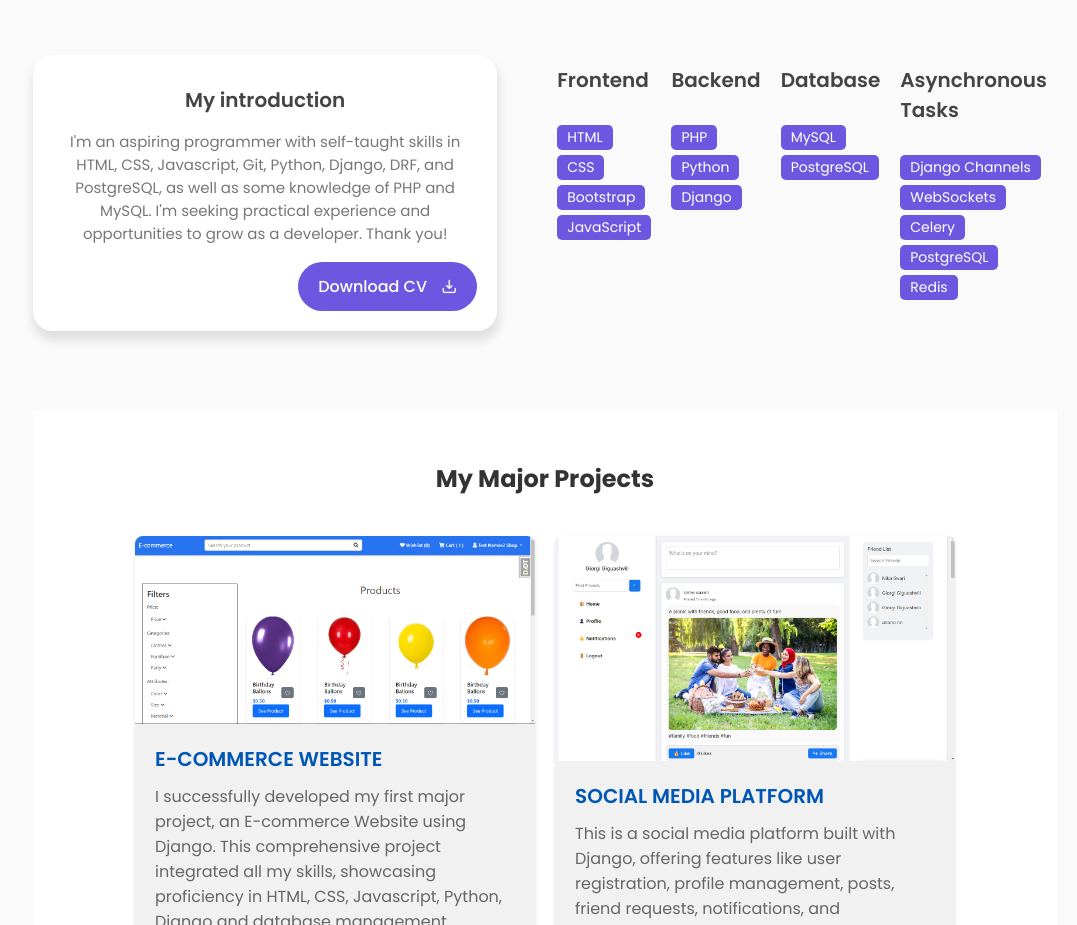
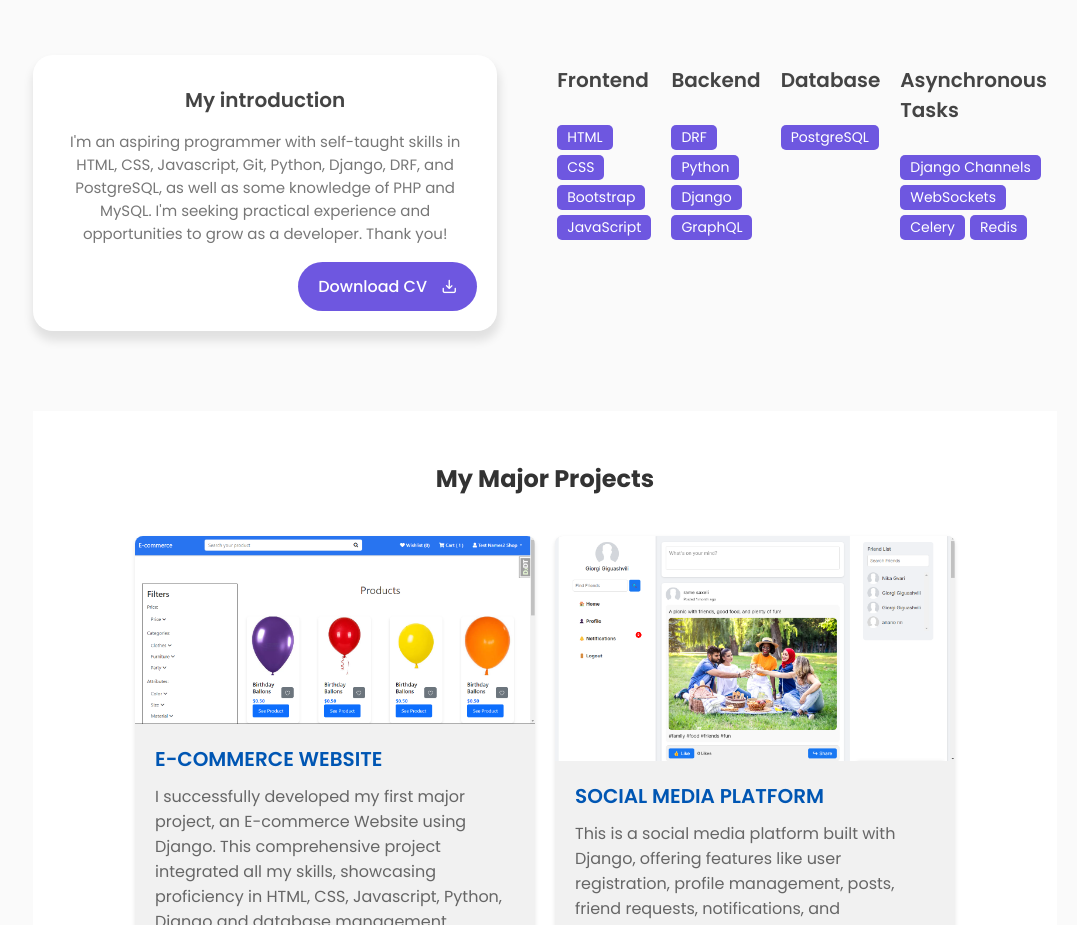
Before and after one commit to Grapsinho/Portfolio_Website, a plain HTML site: page portfolio website/index.html in a window 1280 px wide. Shown: the part 940-1865 px from the top of the page, without its empty margins (95-1172 px from the left). Drawn offline with nearby package versions, Linux system fonts and the light colour scheme.

Commit message:
Update index.html

```diff
--- a/portfolio website/index.html
+++ b/portfolio website/index.html
@@ -166,9 +166,10 @@
                   <h3>Backend</h3>
                 </div>
                 <div class="skills-list">
-                  <span>PHP</span>
+                  <span>DRF</span>
                   <span>Python</span>
                   <span>Django</span>
+                  <span>GraphQL</span>
                 </div>
               </div>
               <div class="skills-box">
@@ -176,7 +177,6 @@
                   <h3>Database</h3>
                 </div>
                 <div class="skills-list">
-                  <span>MySQL</span>
                   <span>PostgreSQL</span>
                 </div>
               </div>
@@ -188,7 +188,6 @@
                   <span>Django Channels</span>
                   <span>WebSockets</span>
                   <span>Celery</span>
-                  <span>PostgreSQL</span>
                   <span>Redis</span>
                 </div>
               </div>
```
